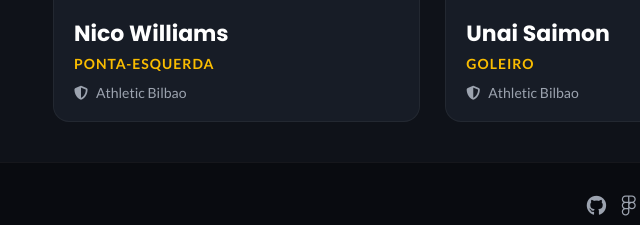
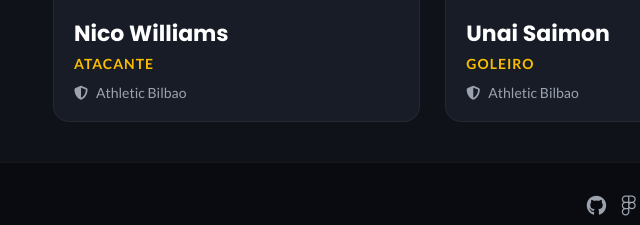
Before and after one commit to danielsanthe/front-end-selecao-espanha-2026, a plain HTML site: page elenco.html in a window 1280 px wide. Shown: the part 1034-1259 px from the top of the page, 11-651 px from the left. Drawn offline with Linux system fonts and the light colour scheme.

Commit message:
Update elenco.html

```diff
--- a/elenco.html
+++ b/elenco.html
@@ -82,7 +82,7 @@
                 </div>
                 <div class="player-info">
                     <h3 class="player-name">Nico Williams</h3>
-                    <p class="player-role">Ponta-Esquerda</p>
+                    <p class="player-role">Atacante</p>
                     <p class="player-club"><i class="fa-solid fa-shield-halved"></i> Athletic Bilbao</p>
                 </div>
             </div>
```
